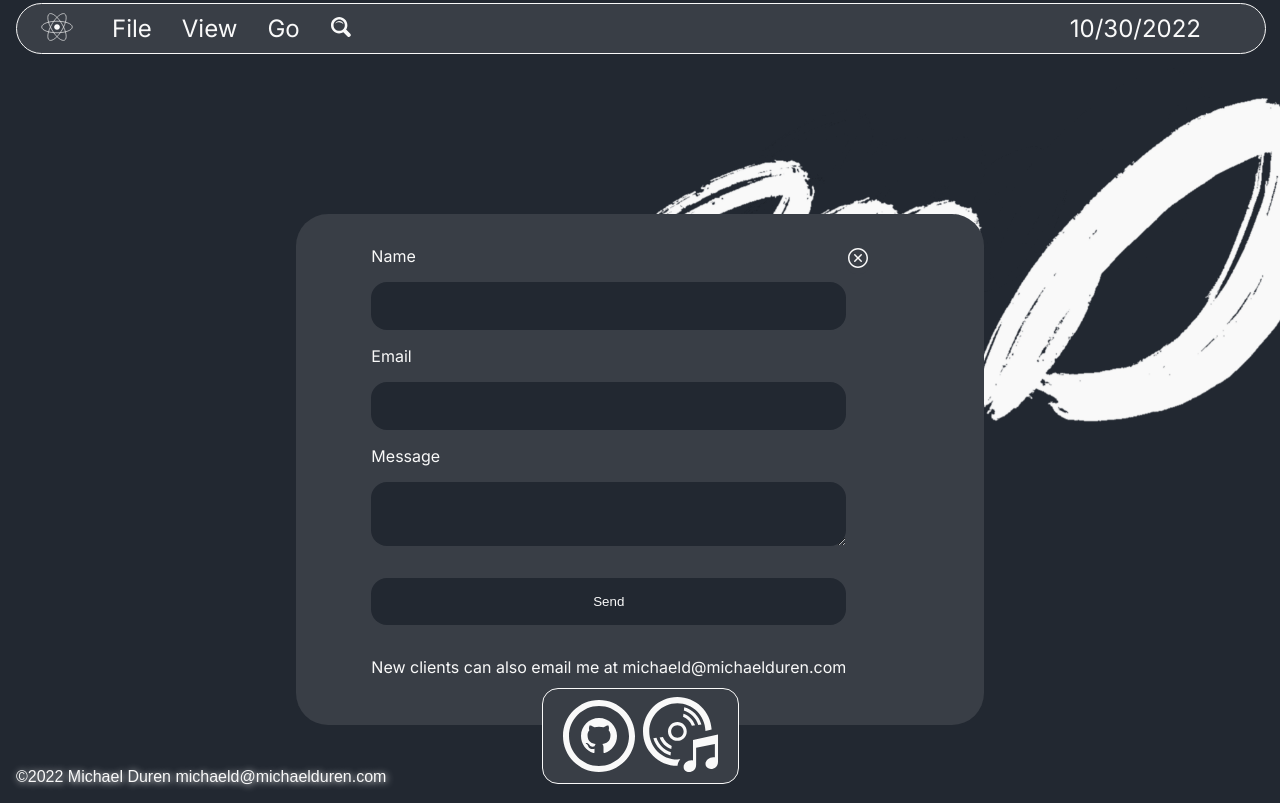
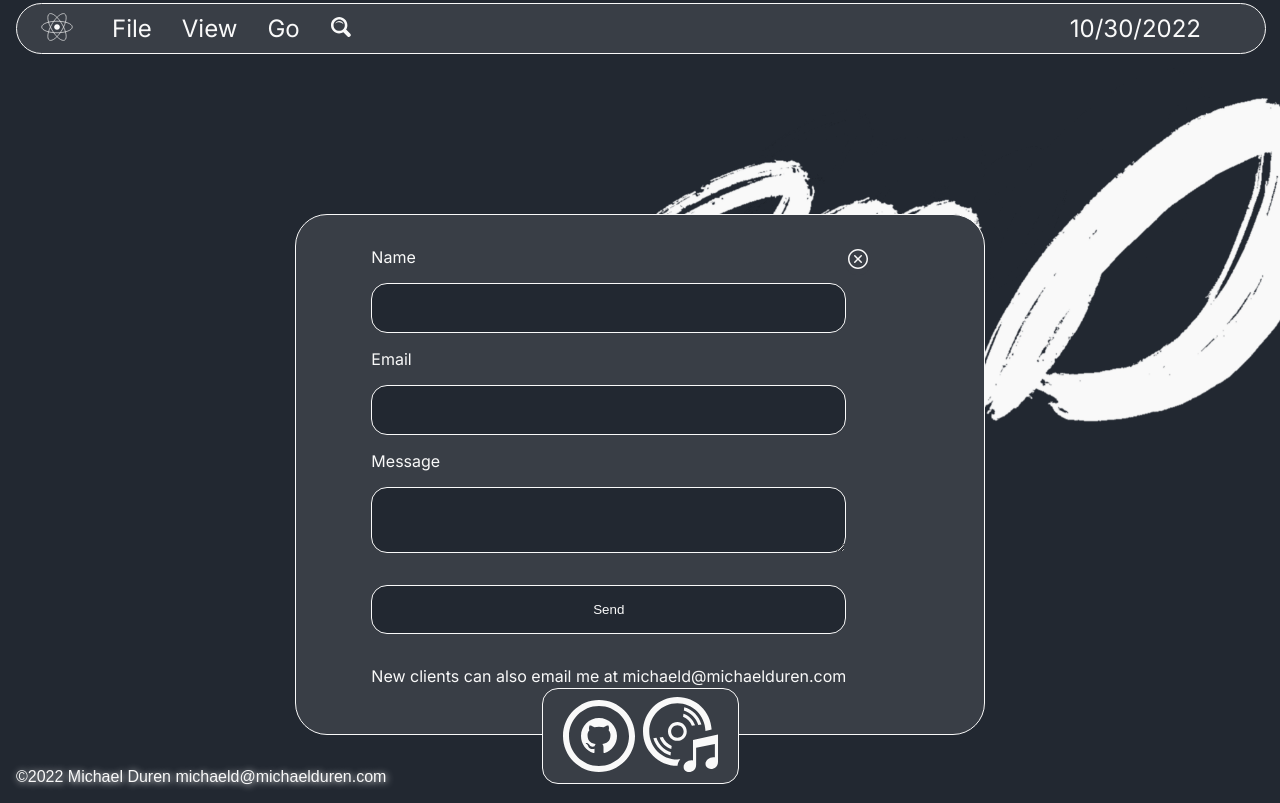
Before and after one commit to michael-duren/michael-duren-portfolio, a React (Create React App) app: page /contact in a window 1280 px wide. Built offline with nearby package versions, Linux system fonts and the light colour scheme; a web font is replaced by a local one.

Commit message:
adjusted borders, and logic for contact reciept

```diff
--- a/src/components/close-window/close-window.component.styles.jsx
+++ b/src/components/close-window/close-window.component.styles.jsx
@@ -16,9 +16,6 @@ export const IconButton = styled(Link)`
   border-radius: 2rem;
   background-color: ${(props) => props.theme.primaryColor};
   cursor: pointer;
-  &:hover {
-    background-color: ${(props) => props.theme.bodyBackgroundColor};
-  }
 
   /* position: fixed; */
 `;
--- a/src/components/dropdown-menu/dropdown-menu.component.styles.jsx
+++ b/src/components/dropdown-menu/dropdown-menu.component.styles.jsx
@@ -3,7 +3,7 @@ import styled from 'styled-components';
 export const DropDownContainer = styled.div`
   position: absolute;
   top: 3rem;
-  z-index: 1;
+  z-index: 9999;
   border-radius: 2rem;
   background-color: ${(props) => props.theme.primaryColor};
   border: 0.5px solid ${(props) => props.theme.bodyFontColor};
--- a/src/components/initials/initials.component.jsx
+++ b/src/components/initials/initials.component.jsx
@@ -8,7 +8,7 @@ const Initials = styled.img`
   left: 50%;
   margin-top: -350px; /* Negative half of height. */
   margin-left: -50px; /* Negative half of width. */
-  z-index: -1;
+  z-index: -2;
 `;
 
 export default Initials;
--- a/src/routes/about/about.component.styles.jsx
+++ b/src/routes/about/about.component.styles.jsx
@@ -14,7 +14,6 @@ export const AboutContainer = styled.div`
   transform: translate(-50%, -50%);
   width: 60vw;
   border-radius: 2rem;
-  z-index: 0;
 `;
 
 export const NavContainer = styled.div`
--- a/src/routes/contact/contact.component.jsx
+++ b/src/routes/contact/contact.component.jsx
@@ -47,11 +47,7 @@ const Contact = () => {
         <button type="submit" value="Send">
           Send
         </button>
-        {sentReciept ? (
-          <SentReciept>Successfully Submitted</SentReciept>
-        ) : (
-          <div></div>
-        )}
+        {sentReciept && <SentReciept>Successfully Submitted</SentReciept>}
         <p>New clients can also email me at michaeld@michaelduren.com</p>
       </form>
       <CloseWindowContainer>
--- a/src/routes/contact/contact.component.styles.jsx
+++ b/src/routes/contact/contact.component.styles.jsx
@@ -8,6 +8,7 @@ export const FormContainer = styled.div`
   display: flex;
   margin: 10rem auto;
   justify-content: center;
+  border: 0.5px solid ${(props) => props.theme.bodyFontColor};
 
   form {
     display: flex;
@@ -25,6 +26,7 @@ export const FormContainer = styled.div`
     border: none;
     margin: 1rem 0rem;
     font-family: 'Inter', sans-serif;
+    border: 0.5px solid ${(props) => props.theme.bodyFontColor};
   }
 
   button {
@@ -35,6 +37,7 @@ export const FormContainer = styled.div`
     cursor: pointer;
     border-radius: 1rem;
     transition-duration: 1s;
+    border: 0.5px solid ${(props) => props.theme.bodyFontColor};
 
     &:hover {
       padding: 1.25rem;
```
